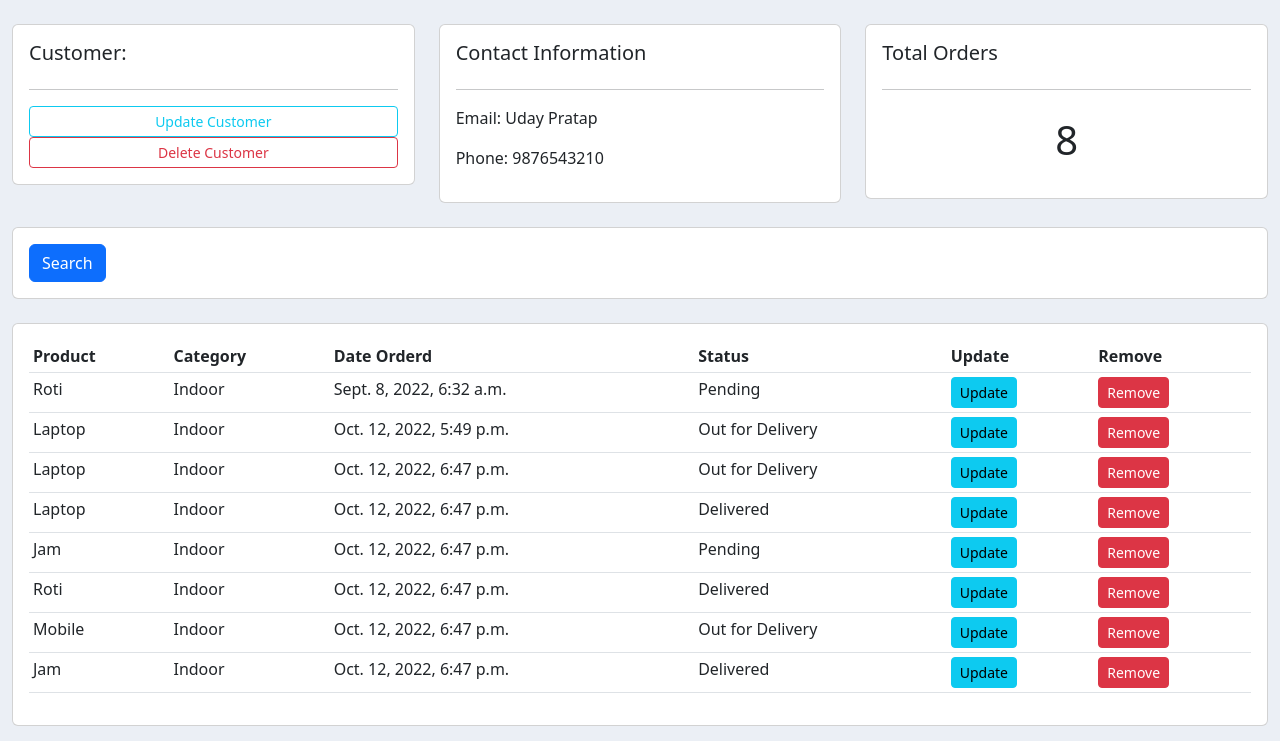
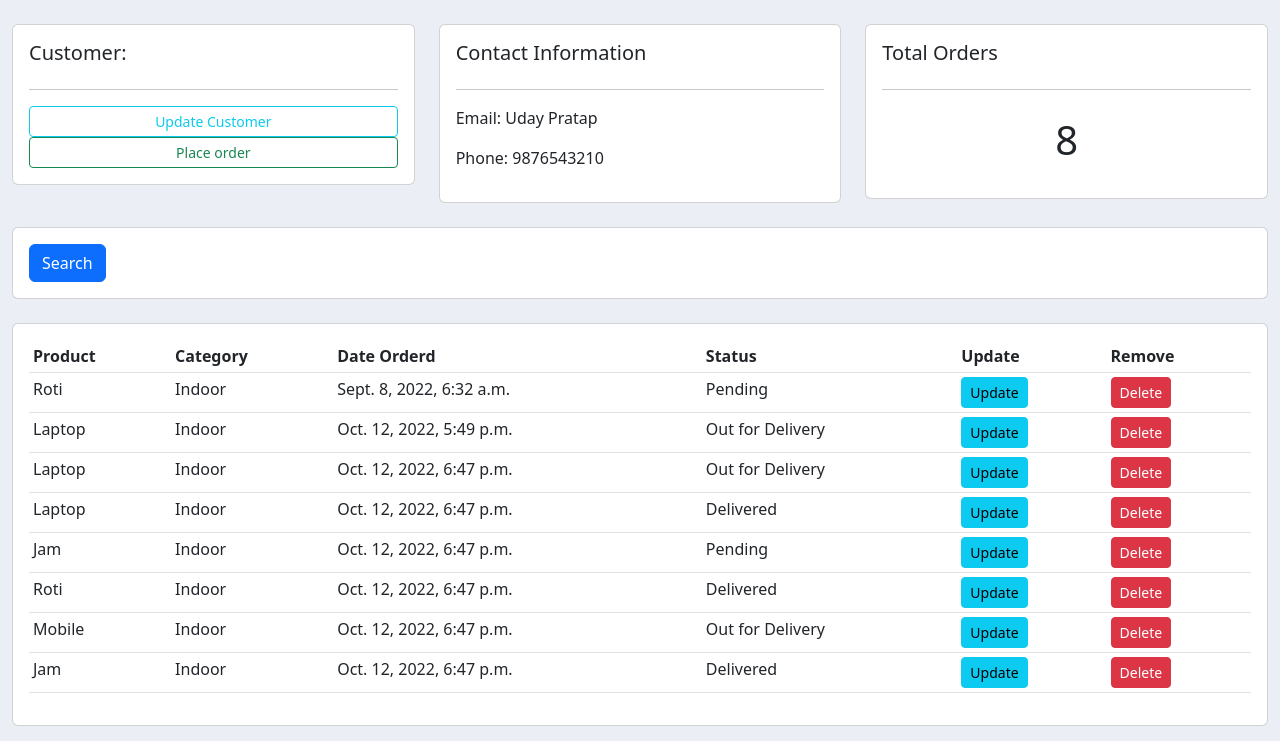
Before and after one commit to uday169/django-crud, a Django app: page /customer/1/ in a window 1280 px wide. Shown: the part 59-800 px from the top of the page. Run offline with Django 4.2, Linux system fonts and the light colour scheme; data comes from the database, SQL or seed files in the repository; both versions use the stored data as it was after the commit.

Commit message:
inline formset created

```diff
--- a/accounts/models.py
+++ b/accounts/models.py
@@ -1,6 +1,4 @@
 from django.db import models
-
-# Create your models here.
 
 class Customer(models.Model):
     name = models.CharField(max_length=255, null=True)
--- a/accounts/templates/accounts/customer.html
+++ b/accounts/templates/accounts/customer.html
@@ -10,7 +10,7 @@
 			<h5>Customer:</h5>
 			<hr>
 			<a class="btn btn-outline-info  btn-sm btn-block" href="">Update Customer</a>
-			<a class="btn btn-outline-danger  btn-sm btn-block" href="">Delete Customer</a>
+			<a class="btn btn-outline-success  btn-sm btn-block" href="{% url 'create_order' customer.id %}">Place order</a>
 
 		</div>
 	</div>
@@ -66,8 +66,8 @@
 						<td>{{ order.product.category }}</td>
 						<td>{{ order.date_created }}</td>
 						<td>{{ order.status }}</td>
-						<td><a class="btn btn-sm btn-info" href="">Update</a></td>
-						<td><a class="btn btn-sm btn-danger" href="">Remove</a></td>
+						<td><a class="btn btn-sm btn-info" href="{% url 'update_order' order.id %}">Update</a></td>
+						<td><a class="btn btn-sm btn-danger" href="{% url 'delete_order' order.id %}">Delete</a></td>
 					</tr>
 				{% endfor %}
 			</table>
--- a/accounts/templates/accounts/dashboard.html
+++ b/accounts/templates/accounts/dashboard.html
@@ -32,7 +32,7 @@
 		<h5>LAST 5 ORDERS</h5>
 		<hr>
 		<div class="card card-body">
-			<a class="btn btn-primary  btn-sm btn-block" href="{% url 'create_order' %}">Create Order</a>
+			{% comment %} <a class="btn btn-primary  btn-sm btn-block" href="{% url 'create_order' customer.id  %}">Create Order</a> {% endcomment %}
 			<table class="table table-sm">
 				<tr>
 					<th>Product</th>
--- a/accounts/templates/accounts/delete.html
+++ b/accounts/templates/accounts/delete.html
@@ -11,11 +11,11 @@
 
             <p>Are you sure! you want to delete "{{ item }}"?</p>
 
-                <form method="POST">
+                <form "{% url 'delete_order' item.id  %}" method="POST">
                     {% csrf_token %}
                     <a class="btn btn-warning" href="{% url 'home' %}"> Cancel</a>
 
-                    <input class="btn btn-danger" type="submit" name="Confirm" >
+                    <input class="btn btn-danger" type="submit" name="Confirm">
                 </form>
         </div>
 
--- a/accounts/urls.py
+++ b/accounts/urls.py
@@ -5,7 +5,7 @@ urlpatterns = [
     path('', views.home, name='home'),
     path('products/', views.products, name='products'),
     path('customer/<str:pk>/', views.customer, name= 'customer'),
-    path('create-order/', views.createOrder, name='create_order'),
+    path('create-order/<str:pk>/', views.createOrder, name='create_order'),
     path('update-order/<str:pk>/', views.updateOrder, name='update_order'),
     path('delete-order/<str:pk>/', views.deleteOrder, name='delete_order'),
 ]
--- a/accounts/views.py
+++ b/accounts/views.py
@@ -1,6 +1,7 @@
 from django.shortcuts import render, redirect
 from .models import *
 from .forms import OrderForm
+from django.forms import inlineformset_factory
 
 
 def home(request):
@@ -35,14 +36,18 @@ def customer(request, pk):
     }
     return render(request,'accounts/customer.html', context)
 
-def createOrder(request):
-    form = OrderForm()
+def createOrder(request,pk):
+    OrderFormSet = inlineformset_factory(Customer,Order, fields=('product','status'), extra=10)
+    customer = Customer.objects.get(id=pk)
+    formset = OrderFormSet(queryset=Order.objects.none(), instance=customer)
+    # form = OrderForm(initial={'customer':customer})
     if request.method == 'POST':
-        form = OrderForm(request.POST)
-        if form.is_valid():
-            form.save()
+        formset = OrderFormSet(request.POST, instance=customer)
+        # form = OrderForm(request.POST)
+        if formset.is_valid():
+            formset.save()
             return redirect('/')
-    context = {'form': form}
+    context = {'formset': formset}
     return render(request,'accounts/order_form.html', context)
 
 def updateOrder(request,pk):
```
Also changed, not shown: accounts/templates/accounts/order_form.html (+16 -5 lines), db.sqlite3.
